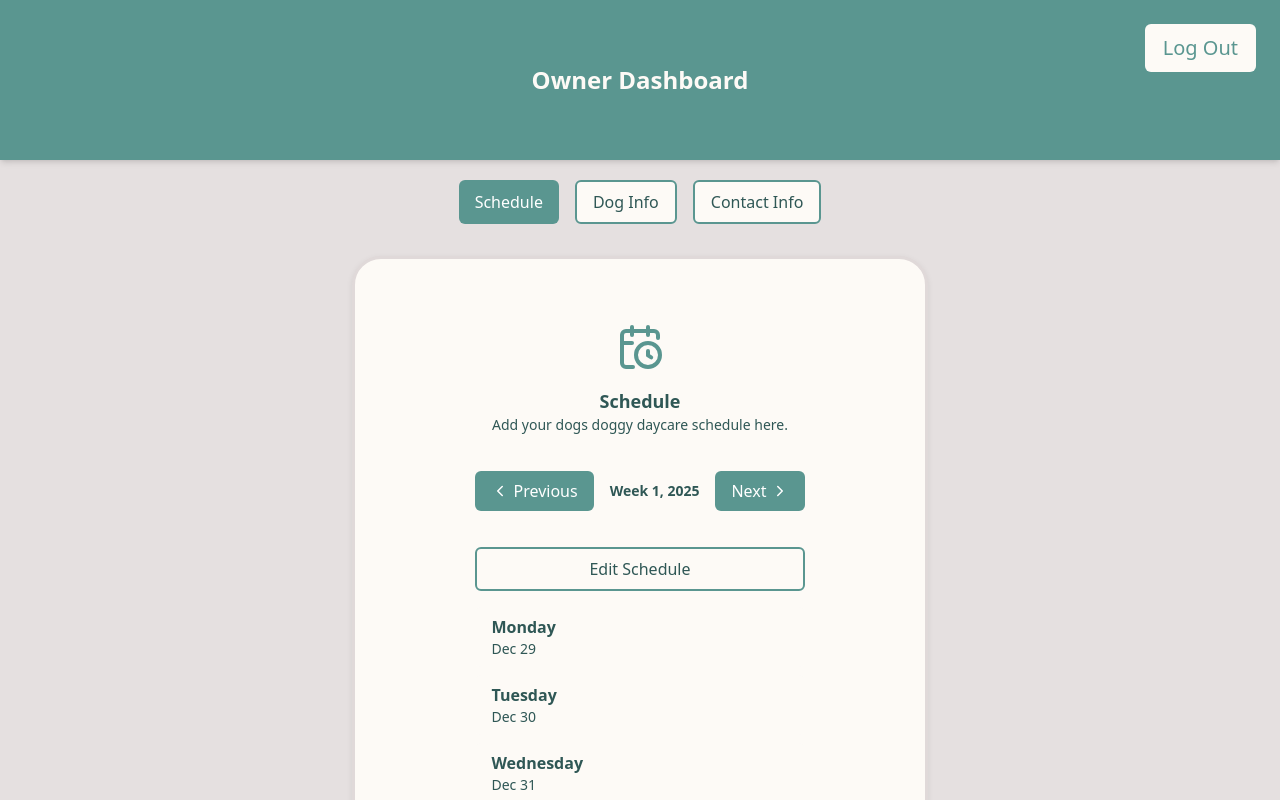
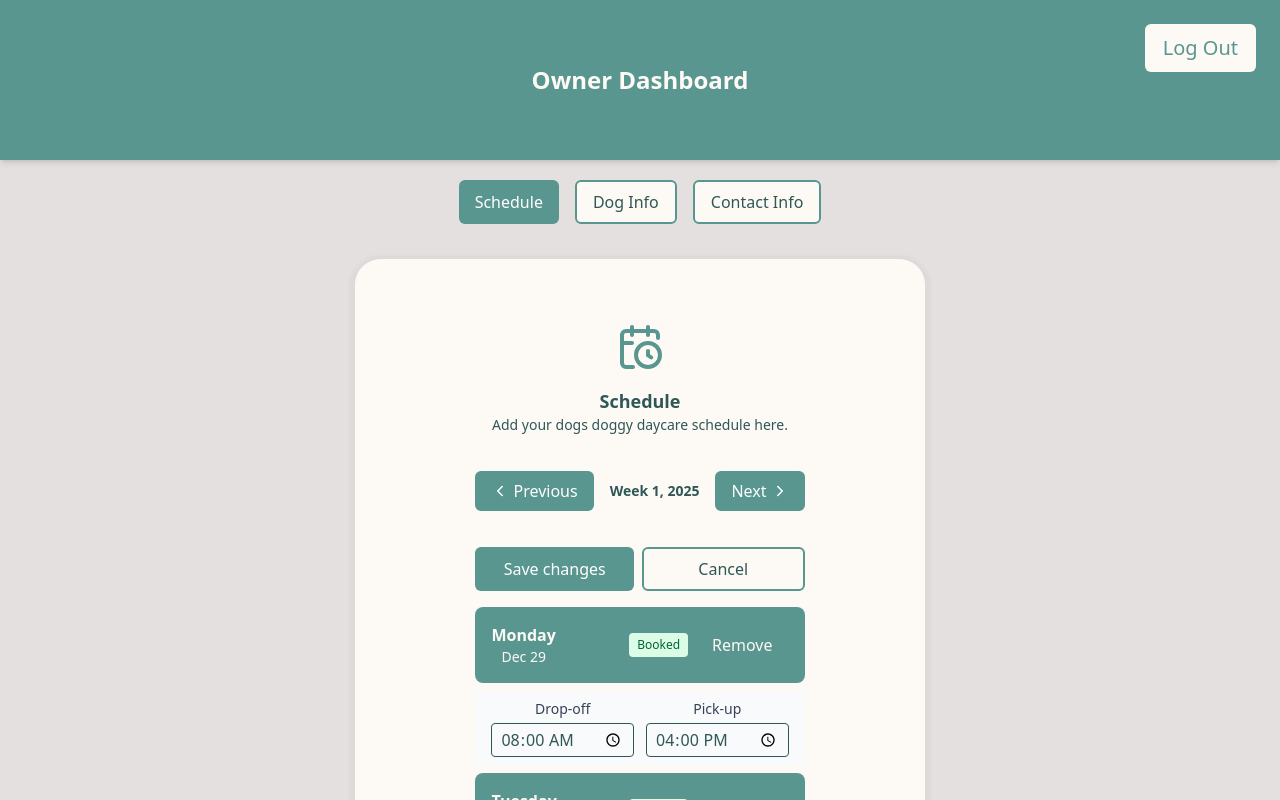
Before and after one commit to Emilyempa/exam-project-doggydaycare, a Next.js app in the folder frontend/: page /dog-owner-dashboard in a window 1280 px wide. Both pictures are taken after a click on the button "Edit Schedule". Shown: the top 800 px of the page. Built offline with nearby package versions, Linux system fonts and the light colour scheme.

Commit message:
Refactor to show booked schedule times as soon as you enter the page and also fix edit button to be able to edit

```diff
--- a/frontend/src/components/dog-owner/Schedule-pet-contact.tsx
+++ b/frontend/src/components/dog-owner/Schedule-pet-contact.tsx
@@ -1,8 +1,6 @@
-// dog-owner/SchedulePetContact.tsx
-
 "use client";
 
-import { useState } from "react";
+import { useState, useMemo } from "react";
 import { Card } from "@/components/card/Card";
 import { CalendarClock, Dog, User } from "lucide-react";
 import ScheduleTab from "./tabs/Schedule-tab";
@@ -12,8 +10,7 @@ import ContactInfoTab from "./tabs/Contact-info-tab";
 export default function SchedulePetContact() {
   const [activeIndex, setActiveIndex] = useState(0);
 
-  /*  TABS  */
-  const tabs = [
+  const tabs = useMemo(() => [
     {
       label: "Schedule",
       component: <ScheduleTab />,
@@ -35,7 +32,7 @@ export default function SchedulePetContact() {
       title: "Contact Info",
       description: "Check or edit your contact information here",
     },
-  ];
+  ], []);
 
   const activeTab = tabs[activeIndex];
 
--- a/frontend/src/components/dog-owner/tabs/Schedule-tab.tsx
+++ b/frontend/src/components/dog-owner/tabs/Schedule-tab.tsx
@@ -1,36 +1,53 @@
+// dog-owner/tabs/ScheduleTab.tsx
+
 "use client";
 
-import { useState } from "react";
+import { useState, useMemo, useCallback } from "react";
 import { format, startOfWeek, addDays, isWeekend } from "date-fns";
 import NextAndPrevious from "@/components/buttons/Next-and-previous";
 import { DaySchedule } from "../types/schedule";
 
+// Static data moved outside component to prevent recreation on each render
+const today = new Date();
+const monday = startOfWeek(today, { weekStartsOn: 1 });
+const tuesday = addDays(monday, 1);
+const thursday = addDays(monday, 3);
+
+const INITIAL_SCHEDULE: DaySchedule[] = [
+  { date: format(monday, "yyyy-MM-dd"), dropOff: "08:00", pickUp: "16:00" },
+  { date: format(tuesday, "yyyy-MM-dd"), dropOff: "07:30", pickUp: "17:00" },
+  { date: format(thursday, "yyyy-MM-dd"), dropOff: "08:00", pickUp: "16:00" },
+];
+
 export default function ScheduleTab() {
   const [currentDate, setCurrentDate] = useState(new Date());
-  const [selectedDays, setSelectedDays] = useState<DaySchedule[]>([]);
+  const [isEditing, setIsEditing] = useState(false);
 
-  // Get the week's days
-  const getWeekDays = () => {
-    const start = startOfWeek(currentDate, { weekStartsOn: 1 }); // Monday = 1
+  // For testing empty state, change INITIAL_SCHEDULE to []
+  const [selectedDays, setSelectedDays] = useState<DaySchedule[]>(INITIAL_SCHEDULE);
+  const [originalSchedule, setOriginalSchedule] = useState<DaySchedule[]>(INITIAL_SCHEDULE);
+
+  // Memoize week days calculation
+  const weekDays = useMemo(() => {
+    const start = startOfWeek(currentDate, { weekStartsOn: 1 });
 
     return Array.from({ length: 7 }, (_, i) => {
       const date = addDays(start, i);
       return {
         date,
-        dayName: format(date, "EEEE"), // Monday, Tuesday, etc.
-        fullDate: format(date, "MMM d"), // Dec 30
+        dayName: format(date, "EEEE"),
+        fullDate: format(date, "MMM d"),
         dateStr: format(date, "yyyy-MM-dd"),
         isWeekend: isWeekend(date),
       };
     });
-  };
+  }, [currentDate]);
 
-  const weekDays = getWeekDays();
-  const weekNumber = Number.parseInt(format(currentDate, "I"));
-  const year = format(currentDate, "yyyy");
+  const weekNumber = useMemo(() => Number.parseInt(format(currentDate, "I"), 10), [currentDate]);
+  const year = useMemo(() => format(currentDate, "yyyy"), [currentDate]);
 
-  const handleDayToggle = (dateStr: string, isBookable: boolean) => {
-    if (!isBookable) return;
+  const handleDayToggle = useCallback((dateStr: string, isBookable: boolean) => {
+    if (!isBookable || !isEditing) return;
 
     setSelectedDays((prev) => {
       const exists = prev.find((d) => d.date === dateStr);
@@ -48,47 +65,88 @@ export default function ScheduleTab() {
         },
       ];
     });
-  };
+  }, [isEditing]);
 
-  const updateTime = (
+  const updateTime = useCallback((
     date: string,
     field: "dropOff" | "pickUp",
     value: string
   ) => {
+    if (!isEditing) return;
+
     setSelectedDays((prev) =>
       prev.map((d) =>
         d.date === date ? { ...d, [field]: value } : d
       )
     );
-  };
+  }, [isEditing]);
 
-  const goToNextWeek = () => {
-    const nextWeek = new Date(currentDate);
+  const goToNextWeek = useCallback(() => {
+    setCurrentDate((prev) => {
+      const nextWeek = new Date(prev);
       nextWeek.setDate(nextWeek.getDate() + 7);
-    setCurrentDate(nextWeek);
-  };
+      return nextWeek;
+    });
+  }, []);
 
-  const goToPreviousWeek = () => {
-    const prevWeek = new Date(currentDate);
+  const goToPreviousWeek = useCallback(() => {
+    setCurrentDate((prev) => {
+      const prevWeek = new Date(prev);
       prevWeek.setDate(prevWeek.getDate() - 7);
-    setCurrentDate(prevWeek);
-  };
+      return prevWeek;
+    });
+  }, []);
+
+  const handleSave = useCallback(() => {
+    setOriginalSchedule(selectedDays);
+    setIsEditing(false);
+  }, [selectedDays]);
+
+  const handleCancel = useCallback(() => {
+    setSelectedDays(originalSchedule);
+    setIsEditing(false);
+  }, [originalSchedule]);
 
   return (
     <div className="space-y-4">
       {/* Week navigation */}
       <NextAndPrevious
         currentIndex={weekNumber}
-        maxIndex={52}
         label={`Week ${weekNumber}, ${year}`}
         onPrevious={goToPreviousWeek}
         onNext={goToNextWeek}
       />
 
-      <button className="secondary w-full">Edit Schedule</button>
+      {/* Action buttons */}
+      {isEditing ? (
+        <div className="flex gap-2">
+          <button
+            className="btn-primary flex-1"
+            onClick={handleSave}
+            aria-label="Save schedule changes"
+          >
+            Save changes
+          </button>
+          <button
+            className="secondary flex-1"
+            onClick={handleCancel}
+            aria-label="Cancel editing and discard changes"
+          >
+            Cancel
+          </button>
+        </div>
+      ) : (
+        <button
+          className="secondary w-full"
+          onClick={() => setIsEditing(true)}
+          aria-label="Edit your schedule"
+        >
+          Edit Schedule
+        </button>
+      )}
 
       {/* Day selection */}
-      <article className="space-y-2">
+      <ul className="space-y-2" aria-label="Weekly schedule">
         {weekDays.map((day) => {
           const isBookable = !day.isWeekend;
 
@@ -98,23 +156,20 @@ export default function ScheduleTab() {
           const isSelected = !!selectedDay;
 
           return (
-            <div key={day.dateStr} className="space-y-2">
-              <button
-                onClick={() =>
-                  handleDayToggle(day.dateStr, isBookable)
-                }
-                disabled={!isBookable}
+            <li key={day.dateStr} className="space-y-2">
+              {/* Day card */}
+              <div
                 className={`
-                  w-full p-4 rounded-lg text-left transition-all
+                  w-full p-4 rounded-lg transition-all
                   ${
                   isSelected
                     ? "bg-brand-primary text-beige-light"
                     : "bg-feature-primary text-brand-secondary"
                 }
                   ${
-                  !isBookable
-                    ? "opacity-50 cursor-not-allowed"
-                    : "hover:bg-brand-secondary"
+                  isBookable
+                    ? ""
+                    : "opacity-50"
                 }
                 `}
               >
@@ -123,28 +178,44 @@ export default function ScheduleTab() {
                     <p className="font-semibold">{day.dayName}</p>
                     <p className="text-sm">{day.fullDate}</p>
                   </div>
-                  <div>
+                  <div className="flex items-center gap-2">
                     {!isBookable && (
-                      <span className="text-xs bg-red-100 text-red-800 px-2 py-1 rounded">
+                      <span className="text-xs bg-red-100 text-red-800 px-2 py-1 rounded" aria-label="Daycare closed on weekends">
                         Closed
                       </span>
                     )}
                     {isSelected && isBookable && (
-                      <span className="text-xs bg-green-100 text-green-800 px-2 py-1 rounded">
-                        Selected
+                      <span className="text-xs bg-green-100 text-green-800 px-2 py-1 rounded" aria-label="Day is booked">
+                        Booked
                       </span>
+                    )}
+                    {/* Add/Remove button - only visible in edit mode */}
+                    {isEditing && isBookable && (
+                      <button
+                        onClick={() => handleDayToggle(day.dateStr, isBookable)}
+                        className="text-xs px-3 py-1 rounded bg-white text-beige-light hover:bg-gray-100 focus:ring-2 focus:ring-brand-primary focus:outline-none"
+                        aria-label={isSelected ? `Remove ${day.dayName} from schedule` : `Add ${day.dayName} to schedule`}
+                      >
+                        {isSelected ? "Remove" : "Add"}
+                      </button>
                     )}
                   </div>
                 </div>
-              </button>
+              </div>
 
-              {isSelected && isBookable && (
-                <div className="grid grid-cols-2 gap-3 px-4">
+              {/* Time selection - always visible for booked days */}
+              {isSelected && (
+                <div className="grid grid-cols-2 gap-3 px-4 py-2 bg-gray-50 rounded">
                   <div>
-                    <label htmlFor="Drop off time" className="block text-sm mb-1">
+                    <label
+                      htmlFor={`dropoff-${day.dateStr}`}
+                      className="block text-sm mb-1 text-gray-700 font-medium"
+                    >
                       Drop-off
                     </label>
+                    {isEditing ? (
                       <input
+                        id={`dropoff-${day.dateStr}`}
                         type="time"
                         min="06:00"
                         max="18:00"
@@ -156,15 +227,29 @@ export default function ScheduleTab() {
                             e.target.value
                           )
                         }
-                      className="w-full rounded px-2 py-1"
+                        className="w-full rounded px-2 py-1 border focus:ring-2 focus:ring-brand-primary focus:outline-none"
+                        aria-label={`Drop-off time for ${day.dayName}`}
                       />
+                    ) : (
+                      <div
+                        className="w-full px-2 py-1 bg-white rounded border font-medium text-gray-900"
+                        aria-label={`Drop-off time: ${selectedDay.dropOff}`}
+                      >
+                        {selectedDay.dropOff}
+                      </div>
+                    )}
                   </div>
 
                   <div>
-                    <label htmlFor="Pick up time" className="block text-sm mb-1">
+                    <label
+                      htmlFor={`pickup-${day.dateStr}`}
+                      className="block text-sm mb-1 text-gray-700 font-medium"
+                    >
                       Pick-up
                     </label>
+                    {isEditing ? (
                       <input
+                        id={`pickup-${day.dateStr}`}
                         type="time"
                         min="06:00"
                         max="18:00"
@@ -176,40 +261,24 @@ export default function ScheduleTab() {
                             e.target.value
                           )
                         }
-                      className="w-full rounded px-2 py-1"
+                        className="w-full rounded px-2 py-1 border focus:ring-2 focus:ring-brand-primary focus:outline-none"
+                        aria-label={`Pick-up time for ${day.dayName}`}
                       />
+                    ) : (
+                      <div
+                        className="w-full px-2 py-1 bg-white rounded border font-medium text-gray-900"
+                        aria-label={`Pick-up time: ${selectedDay.pickUp}`}
+                      >
+                        {selectedDay.pickUp}
+                      </div>
+                    )}
                   </div>
                 </div>
               )}
-            </div>
+            </li>
           );
         })}
-      </article>
-
-      {/* Summary */}
-      {selectedDays.length > 0 && (
-        <div className="p-4 bg-brand-secondary text-beige-light rounded-lg">
-          <p className="font-semibold">
-            Selected days: {selectedDays.length}
-          </p>
-
-          {/*
-            =========================
-            TEMP:
-            Console log instead of backend call.
-            Structure is already API-ready.
-            =========================
-          */}
-          <button
-            className="mt-2 btn-primary w-full"
-            onClick={() =>
-              console.log("Saved schedule:", selectedDays)
-            }
-          >
-            Save schedule
-          </button>
-        </div>
-      )}
+      </ul>
     </div>
   );
 }
```
Lines whose indentation alone changed are shown as unchanged.
